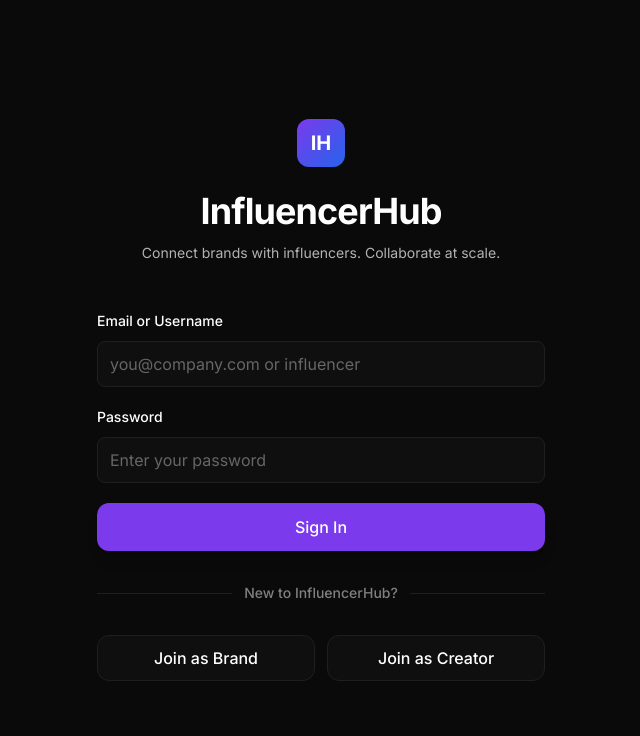
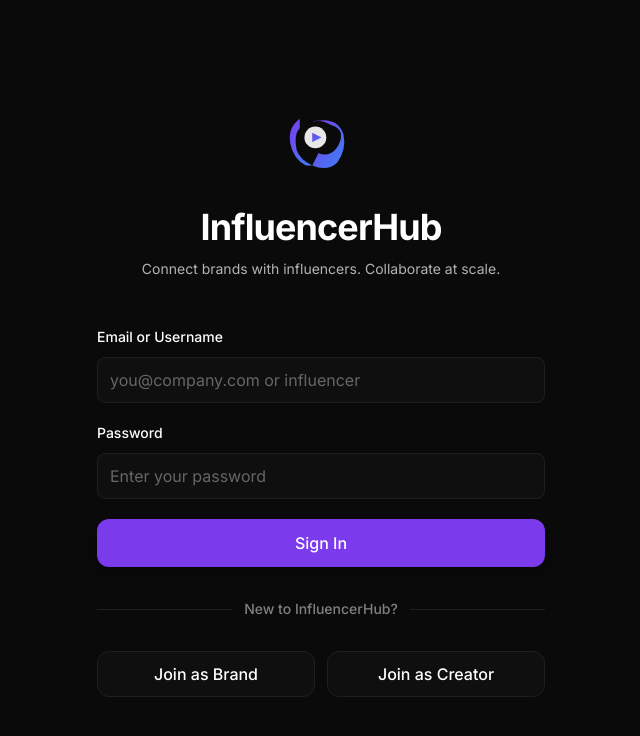
Before and after one commit to ZaynIkhlaq/SEProject, a React (Vite) app in the folder frontend/: page /login in a window 1280 px wide. Shown: the top 736 px of the page, without its empty margins (319-959 px from the left). Built offline with nearby package versions, Linux system fonts and the light colour scheme.

Commit message:
feat: update logo to SVG and increase sizing

```diff
--- a/frontend/src/components/Layout.tsx
+++ b/frontend/src/components/Layout.tsx
@@ -54,9 +54,7 @@ const Layout: React.FC<LayoutProps> = ({ children }) => {
         <div className="max-w-7xl mx-auto px-6 py-4 flex items-center justify-between">
           {/* Logo */}
           <Link to="/brand/dashboard" className="flex items-center gap-3 hover:opacity-80 transition-opacity">
-            <div className="w-10 h-10 rounded-lg bg-gradient-to-br from-ramp-purple-600 to-ramp-blue-500 flex items-center justify-center">
-              <span className="text-white font-bold text-lg">IH</span>
-            </div>
+            <img src="/logo.svg" alt="InfluencerHub" className="w-14 h-14" />
             <span className="font-bold text-xl text-ramp-black dark:text-white hidden sm:inline">InfluencerHub</span>
           </Link>
 
--- a/frontend/src/pages/auth/BrandRegisterPage.tsx
+++ b/frontend/src/pages/auth/BrandRegisterPage.tsx
@@ -53,9 +53,7 @@ const BrandRegisterPage: React.FC = () => {
         {/* Header */}
         <div className="text-center mb-12 animate-fade-in">
           <Link to="/login" className="inline-flex items-center gap-2 mb-6 hover:opacity-80 transition-opacity">
-            <div className="w-10 h-10 rounded-lg bg-gradient-to-br from-ramp-purple-600 to-ramp-blue-500 flex items-center justify-center">
-              <span className="text-white font-bold text-lg">IH</span>
-            </div>
+            <img src="/logo.svg" alt="InfluencerHub" className="w-14 h-14" />
             <span className="font-bold text-lg text-white">InfluencerHub</span>
           </Link>
           <h1 className="text-3xl font-bold text-white mb-2 tracking-tight">Create Brand Account</h1>
--- a/frontend/src/pages/auth/InfluencerRegisterPage.tsx
+++ b/frontend/src/pages/auth/InfluencerRegisterPage.tsx
@@ -58,9 +58,7 @@ const InfluencerRegisterPage: React.FC = () => {
         {/* Header */}
         <div className="text-center mb-12 animate-fade-in">
           <Link to="/login" className="inline-flex items-center gap-2 mb-6 hover:opacity-80 transition-opacity">
-            <div className="w-10 h-10 rounded-lg bg-gradient-to-br from-ramp-purple-600 to-ramp-blue-500 flex items-center justify-center">
-              <span className="text-white font-bold text-lg">IH</span>
-            </div>
+            <img src="/logo.svg" alt="InfluencerHub" className="w-14 h-14" />
             <span className="font-bold text-lg text-white">InfluencerHub</span>
           </Link>
           <h1 className="text-3xl font-bold text-white mb-2 tracking-tight">Creator Account</h1>
--- a/frontend/src/pages/auth/LoginPage.tsx
+++ b/frontend/src/pages/auth/LoginPage.tsx
@@ -64,9 +64,7 @@ const LoginPage: React.FC = () => {
       <div className="relative z-10 w-full max-w-md">
         {/* Logo/Header */}
         <div className="text-center mb-12 animate-fade-in">
-          <div className="inline-flex items-center justify-center w-12 h-12 rounded-lg bg-gradient-to-br from-ramp-purple-600 to-ramp-blue-500 mb-6">
-            <span className="text-white font-bold text-xl">IH</span>
-          </div>
+          <img src="/logo.svg" alt="InfluencerHub" className="inline-block w-20 h-20 mb-6" />
           <h1 className="text-4xl font-bold text-white mb-3 tracking-tight">InfluencerHub</h1>
           <p className="text-ramp-gray-400 text-sm">Connect brands with influencers. Collaborate at scale.</p>
         </div>
```
Also changed, not shown: frontend/public/logo.svg (added).
